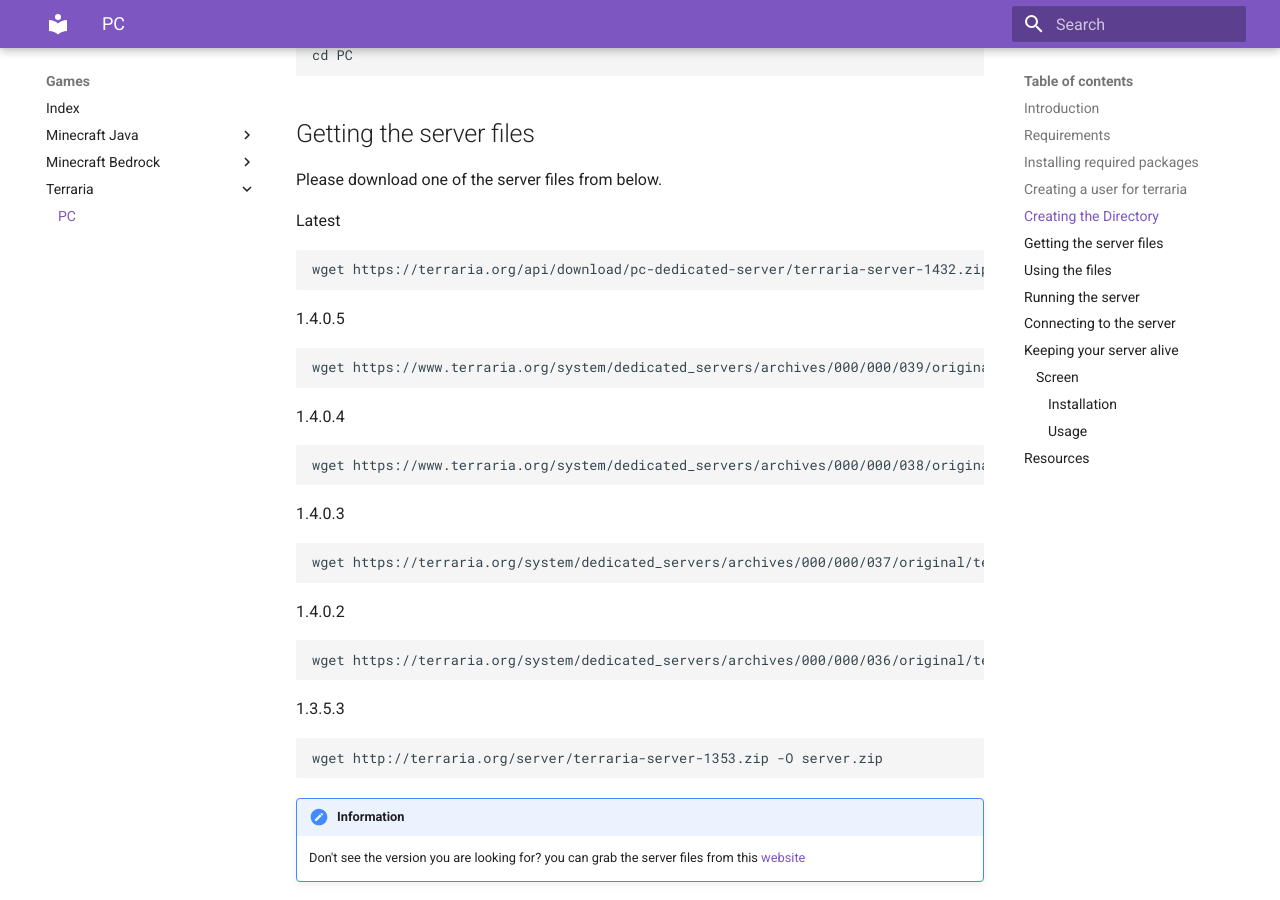
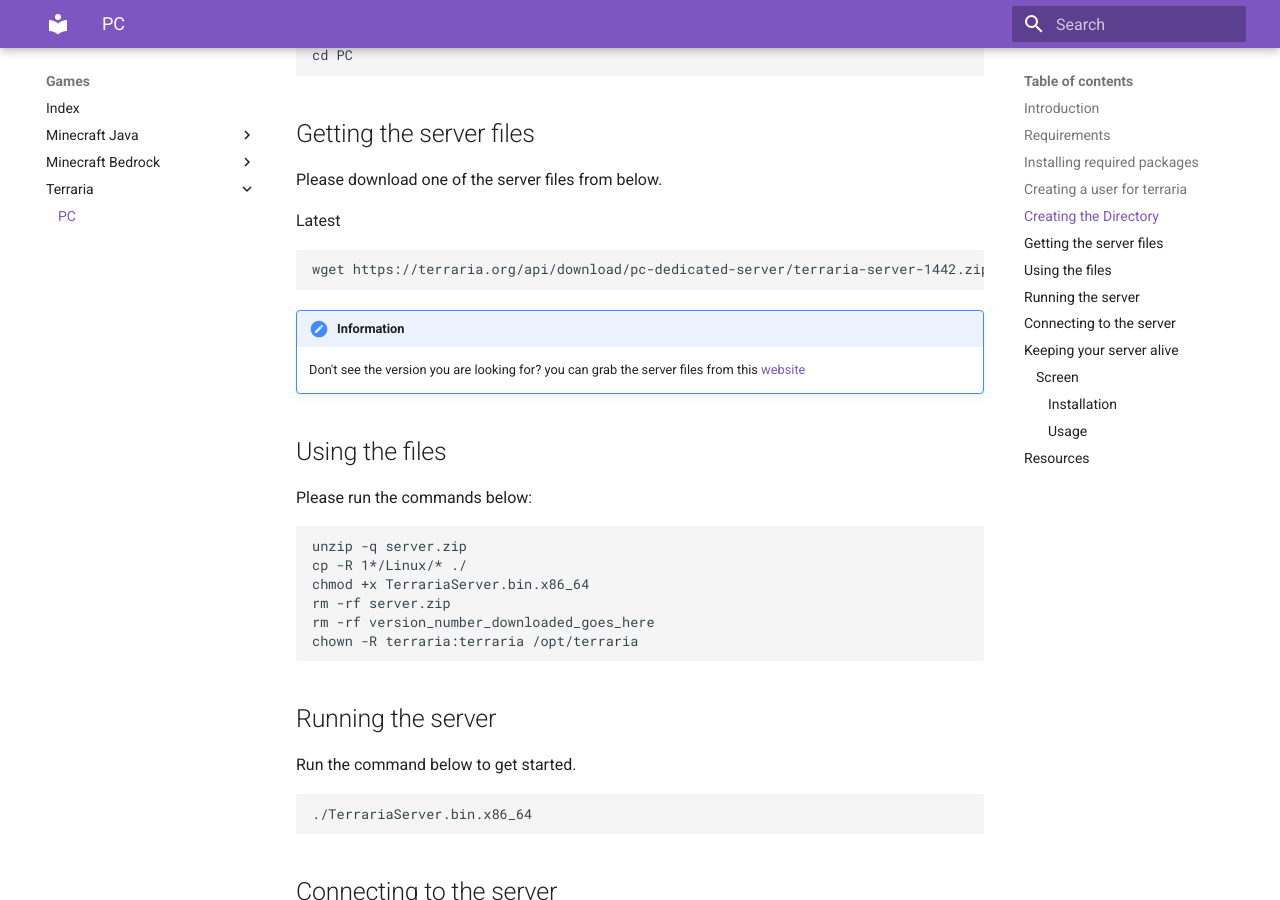
Before and after one commit to GalaxyGate/guides, an MkDocs documentation site: the page built from docs/games/terraria/pc.md, in a window 1280 px wide and 900 px high, scrolled down 1774 px. Built offline with MkDocs 1.6.1 and Material for MkDocs 9.7.7, drawn with Linux system fonts in a browser that asks for light colours.

Commit message:
chore: update game guides to latest versions

````diff
--- a/docs/games/terraria/pc.md
+++ b/docs/games/terraria/pc.md
@@ -48,27 +48,7 @@ Please download one of the server files from below.
 
 Latest
 ```
-wget https://terraria.org/api/download/pc-dedicated-server/terraria-server-1432.zip -O server.zip
-```
-1.4.0.5
-```
-wget https://www.terraria.org/system/dedicated_servers/archives/000/000/039/original/terraria-server-1405.zip -O server.zip
-```
-1.4.0.4
-```
-wget https://www.terraria.org/system/dedicated_servers/archives/000/000/038/original/terraria-server-1404.zip -O server.zip
-```
-1.4.0.3
-```
-wget https://terraria.org/system/dedicated_servers/archives/000/000/037/original/terraria-server-1403.zip -O server.zip
-```
-1.4.0.2
-```
-wget https://terraria.org/system/dedicated_servers/archives/000/000/036/original/terraria-server-1402.zip -O server.zip
-```
-1.3.5.3
-```
-wget http://terraria.org/server/terraria-server-1353.zip -O server.zip
+wget https://terraria.org/api/download/pc-dedicated-server/terraria-server-1442.zip -O server.zip
 ```
 
 !!! information
````
Also changed, not shown: docs/games/minecraft/bedrock/bedrock.md (+1 -1 lines), docs/games/minecraft/java/paper.md (+4 -4 lines), docs/games/minecraft/java/vanilla.md (+6 -3 lines).
